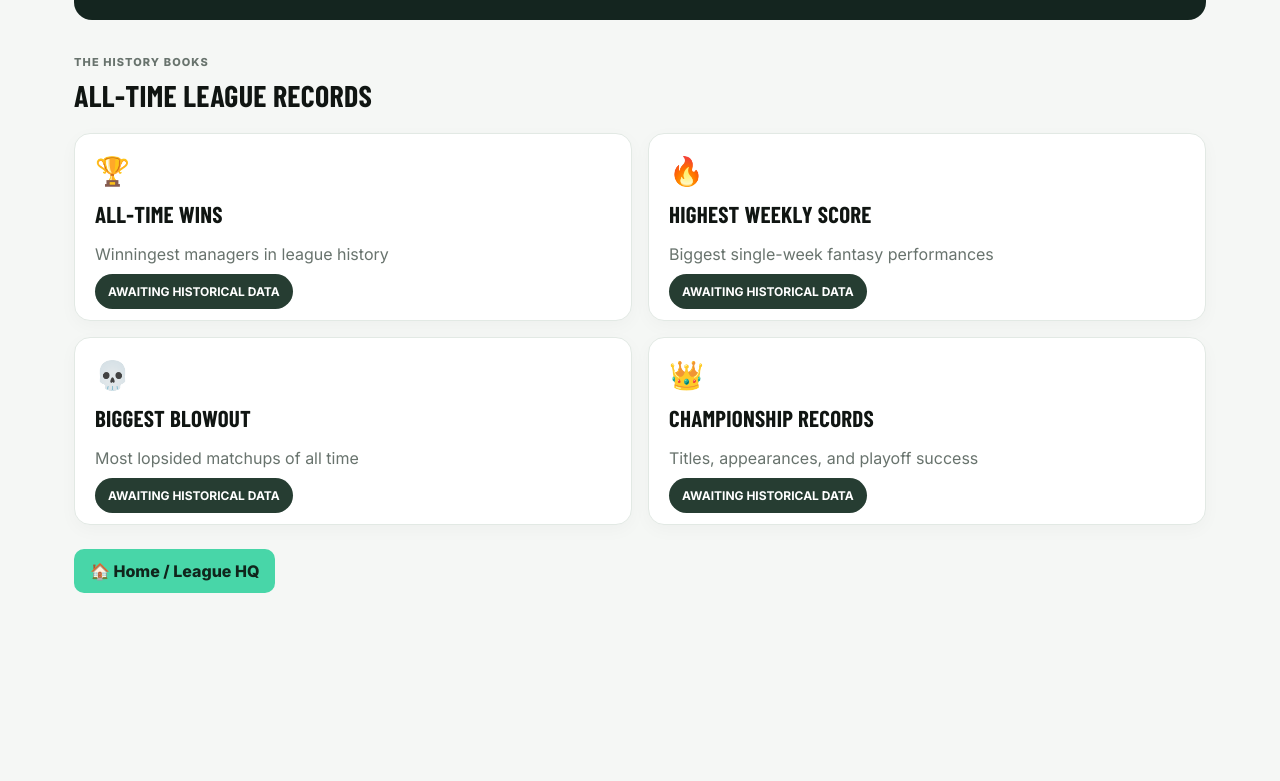
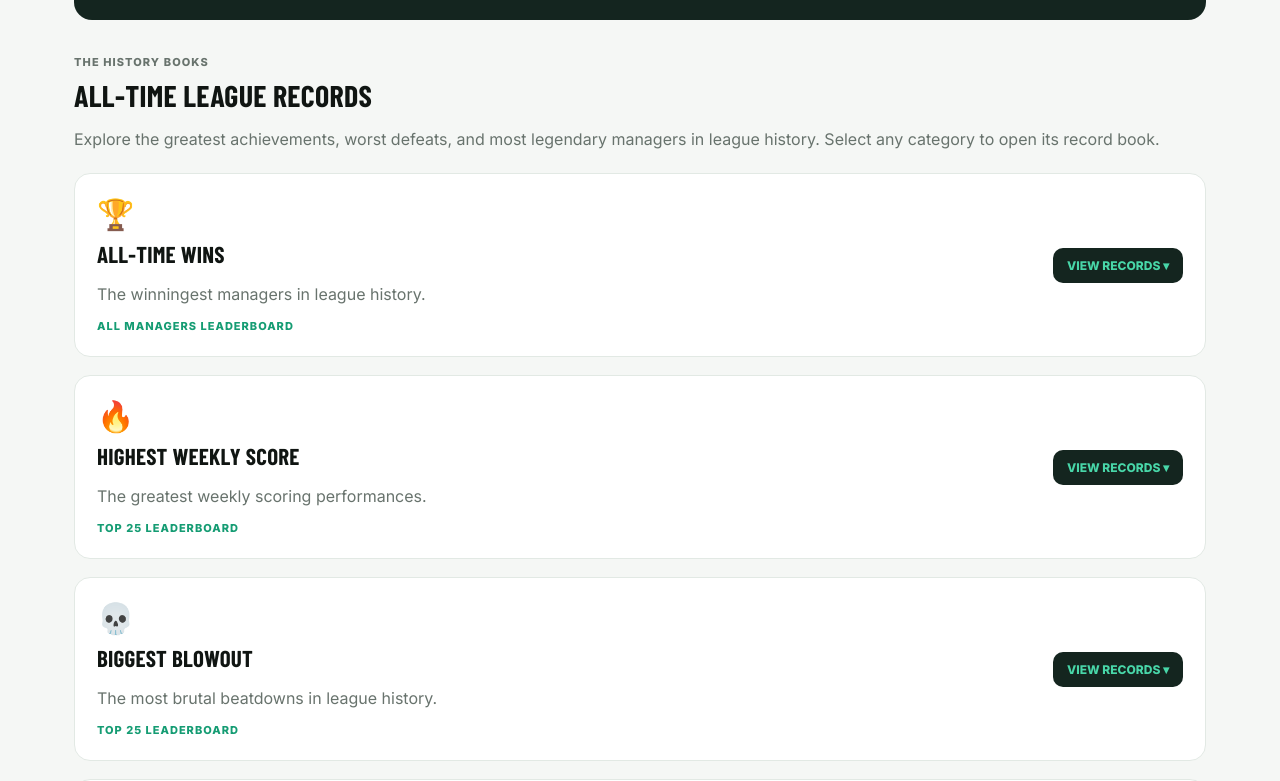
Before and after one commit to tlaird29/the-boys-league-hq, a Next.js app: page /records in a window 1280 px wide. Shown: the part 896-1677 px from the top of the page. Before the commit the page ends 1513 px from the top, so only its background shows below. Built offline with nearby package versions, Linux system fonts and the light colour scheme; a web font is replaced by a local one.

Commit message:
Complete Record Book layout

```diff
--- a/app/records/page.tsx
+++ b/app/records/page.tsx
@@ -5,6 +5,7 @@ import Link from "next/link";
 import { useState } from "react";
 
 const positions = ["QB", "RB", "WR", "TE", "K", "DEF"] as const;
+
 type Position = (typeof positions)[number];
 
 type PlayerSeason = {
@@ -26,24 +27,88 @@ const playerSeasons: Record<Position, PlayerSeason[]> = {
 
 const recordCategories = [
   {
+    id: "wins",
     icon: "🏆",
     title: "All-Time Wins",
-    description: "Winningest managers in league history",
+    description: "The winningest managers in league history.",
+    columns: ["RANK", "MANAGER", "W-L-T", "WIN %"],
+    spotlight: "ALL-TIME WINS LEADER",
+    records: [
+      "Career regular-season wins",
+      "Career playoff wins",
+      "Career win percentage",
+      "Most wins in a single season",
+      "Longest winning streak",
+      "Most consecutive playoff appearances",
+    ],
+    limit: "All managers",
   },
   {
+    id: "scores",
     icon: "🔥",
     title: "Highest Weekly Score",
-    description: "Biggest single-week fantasy performances",
+    description: "The greatest weekly scoring performances.",
+    columns: [
+      "RANK",
+      "TEAM / OWNER",
+      "SEASON / WEEK",
+      "POINTS",
+    ],
+    spotlight: "HIGHEST WEEKLY SCORE",
+    records: [
+      "Top 25 highest weekly scores",
+      "Top 25 lowest weekly scores",
+      "Most points in a single season",
+      "Highest average points per game",
+      "Highest playoff week score",
+      "Most points in a championship matchup",
+    ],
+    limit: "Top 25",
   },
   {
+    id: "blowouts",
     icon: "💀",
     title: "Biggest Blowout",
-    description: "Most lopsided matchups of all time",
+    description: "The most brutal beatdowns in league history.",
+    columns: [
+      "RANK",
+      "WINNER / LOSER",
+      "FINAL SCORE",
+      "MARGIN",
+    ],
+    spotlight: "BIGGEST MARGIN OF VICTORY",
+    records: [
+      "Top 25 biggest blowouts",
+      "Top 25 closest games",
+      "Biggest playoff blowout",
+      "Closest playoff matchup",
+      "Biggest championship blowout",
+      "Largest winning margin in a season",
+    ],
+    limit: "Top 25",
   },
   {
+    id: "championships",
     icon: "👑",
     title: "Championship Records",
-    description: "Titles, appearances, and playoff success",
+    description: "Champions, contenders, and playoff legends.",
+    columns: [
+      "RANK",
+      "MANAGER",
+      "TITLES",
+      "APPEARANCES",
+    ],
+    spotlight: "ALL-TIME CHAMPIONSHIP LEADER",
+    records: [
+      "Most league championships",
+      "Most championship appearances",
+      "Most runner-up finishes",
+      "Most playoff appearances",
+      "Career playoff win percentage",
+      "Longest championship drought",
+      "Year-by-year championship results",
+    ],
+    limit: "Full history",
   },
 ];
 
@@ -61,9 +126,11 @@ export default function RecordsPage() {
       <h1>THE RECORD BOOK</h1>
 
       <p className="muted">
-        The greatest performances, historic seasons, and
-        most legendary records in The Boys League history.
+        The greatest performances, historic seasons,
+        and most legendary records in The Boys League history.
       </p>
+
+      {/* TOP 25 PLAYER SEASONS */}
 
       <section
         style={{
@@ -142,7 +209,7 @@ export default function RecordsPage() {
         >
           <div
             style={{
-              padding: "20px",
+              padding: 20,
               background: "#edf5f0",
               borderBottom: "1px solid #dce7df",
             }}
@@ -150,9 +217,11 @@ export default function RecordsPage() {
             <div className="label">
               HISTORICAL PLAYER LEADERBOARD
             </div>
+
             <h3 style={{ marginTop: 6 }}>
               TOP 25 {position} SEASONS
             </h3>
+
             <p
               style={{
                 fontSize: 12,
@@ -211,9 +280,11 @@ export default function RecordsPage() {
                       }}
                     >
                       <div style={{ fontSize: 30 }}>🏆</div>
+
                       <strong>
                         {position} records awaiting import
                       </strong>
+
                       <div>
                         Historical player scores will appear
                         here once verified Yahoo league data
@@ -229,17 +300,31 @@ export default function RecordsPage() {
                         borderBottom: "1px solid #e2e9e4",
                       }}
                     >
-                      <td style={{ padding: 14, fontWeight: 800 }}>
+                      <td
+                        style={{
+                          padding: 14,
+                          fontWeight: 800,
+                        }}
+                      >
                         #{index + 1}
                       </td>
-                      <td style={{ padding: 14, fontWeight: 700 }}>
+
+                      <td
+                        style={{
+                          padding: 14,
+                          fontWeight: 700,
+                        }}
+                      >
                         {season.player}
                       </td>
+
                       <td style={{ padding: 14 }}>
                         {season.year}
                       </td>
+
                       <td style={{ padding: 14 }}>
                         <strong>{season.team}</strong>
+
                         <div
                           style={{
                             fontSize: 12,
@@ -249,6 +334,7 @@ export default function RecordsPage() {
                           {season.owner}
                         </div>
                       </td>
+
                       <td
                         style={{
                           padding: 14,
@@ -279,32 +365,278 @@ export default function RecordsPage() {
         </div>
       </section>
 
+      {/* ALL-TIME LEAGUE RECORDS */}
+
       <section style={{ marginTop: 35 }}>
         <div className="label">THE HISTORY BOOKS</div>
-        <h2 style={{ marginTop: 8 }}>
+
+        <h2 style={{ marginTop: 8, marginBottom: 12 }}>
           ALL-TIME LEAGUE RECORDS
         </h2>
 
-        <div className="grid">
+        <p className="muted">
+          Explore the greatest achievements, worst defeats,
+          and most legendary managers in league history.
+          Select any category to open its record book.
+        </p>
+
+        <div
+          style={{
+            display: "grid",
+            gap: 18,
+            marginTop: 24,
+          }}
+        >
           {recordCategories.map((record) => (
-            <div className="card span6" key={record.title}>
-              <div style={{ fontSize: 28, marginBottom: 12 }}>
+            <details
+              key={record.id}
+              style={{
+                background: "#ffffff",
+                border: "1px solid #e2e9e4",
+                borderRadius: 16,
+                overflow: "hidden",
+              }}
+            >
+              <summary
+                style={{
+                  padding: 22,
+                  cursor: "pointer",
+                  listStyle: "none",
+                }}
+              >
+                <div
+                  style={{
+                    display: "flex",
+                    justifyContent: "space-between",
+                    alignItems: "center",
+                    gap: 12,
+                  }}
+                >
+                  <div>
+                    <div
+                      style={{
+                        fontSize: 30,
+                        marginBottom: 8,
+                      }}
+                    >
                       {record.icon}
                     </div>
 
                     <h3>{record.title}</h3>
 
-              <p className="muted">
+                    <p
+                      className="muted"
+                      style={{ marginBottom: 10 }}
+                    >
                       {record.description}
                     </p>
 
-              <span className="pill">
-                AWAITING HISTORICAL DATA
+                    <span
+                      style={{
+                        fontSize: 11,
+                        color: "#159c73",
+                        fontWeight: 800,
+                        letterSpacing: 1,
+                      }}
+                    >
+                      {record.limit.toUpperCase()} LEADERBOARD
                     </span>
+                  </div>
+
+                  <span
+                    style={{
+                      background: "#14251f",
+                      color: "#48d6a8",
+                      padding: "10px 14px",
+                      borderRadius: 10,
+                      fontWeight: 800,
+                      fontSize: 12,
+                      whiteSpace: "nowrap",
+                    }}
+                  >
+                    VIEW RECORDS ▾
+                  </span>
+                </div>
+              </summary>
+
+              <div
+                style={{
+                  padding: 22,
+                  borderTop: "1px solid #e2e9e4",
+                }}
+              >
+                {/* RECORD HOLDER SPOTLIGHT */}
+
+                <div
+                  style={{
+                    background: "#14251f",
+                    color: "#ffffff",
+                    borderRadius: 14,
+                    padding: 24,
+                    marginBottom: 24,
+                    textAlign: "center",
+                  }}
+                >
+                  <div
+                    style={{
+                      color: "#e9c875",
+                      fontSize: 12,
+                      fontWeight: 800,
+                      letterSpacing: 2,
+                    }}
+                  >
+                    👑 RECORD HOLDER SPOTLIGHT
+                  </div>
+
+                  <h3 style={{ marginTop: 12 }}>
+                    {record.spotlight}
+                  </h3>
+
+                  <div
+                    style={{
+                      fontSize: 32,
+                      fontWeight: 900,
+                      color: "#48d6a8",
+                      marginTop: 16,
+                    }}
+                  >
+                    —
+                  </div>
+
+                  <p
+                    style={{
+                      color: "#c5d4cd",
+                      fontSize: 13,
+                    }}
+                  >
+                    Awaiting verified historical results
+                  </p>
+                </div>
+
+                {/* HISTORICAL LEADERBOARD */}
+
+                <h3 style={{ marginBottom: 15 }}>
+                  HISTORICAL LEADERBOARD
+                </h3>
+
+                <div style={{ overflowX: "auto" }}>
+                  <table
+                    style={{
+                      width: "100%",
+                      minWidth: 480,
+                      borderCollapse: "collapse",
+                      textAlign: "left",
+                    }}
+                  >
+                    <thead>
+                      <tr
+                        style={{
+                          background: "#edf5f0",
+                        }}
+                      >
+                        {record.columns.map((column) => (
+                          <th
+                            key={column}
+                            style={{
+                              padding: 14,
+                              fontSize: 11,
+                              color: "#68736d",
+                              letterSpacing: 1,
+                            }}
+                          >
+                            {column}
+                          </th>
+                        ))}
+                      </tr>
+                    </thead>
+
+                    <tbody>
+                      <tr>
+                        <td
+                          colSpan={record.columns.length}
+                          style={{
+                            padding: "35px 15px",
+                            textAlign: "center",
+                            color: "#68736d",
+                            fontSize: 14,
+                          }}
+                        >
+                          Historical rankings will appear
+                          after league data is imported.
+                        </td>
+                      </tr>
+                    </tbody>
+                  </table>
+                </div>
+
+                {/* ADDITIONAL RECORDS */}
+
+                <h3
+                  style={{
+                    marginTop: 28,
+                    marginBottom: 15,
+                  }}
+                >
+                  ADDITIONAL RECORDS
+                </h3>
+
+                <div
+                  style={{
+                    display: "grid",
+                    gridTemplateColumns:
+                      "repeat(auto-fit, minmax(min(100%, 220px), 1fr))",
+                    gap: 12,
+                  }}
+                >
+                  {record.records.map((item) => (
+                    <div
+                      key={item}
+                      style={{
+                        padding: 16,
+                        background: "#f4f8f5",
+                        borderRadius: 12,
+                        border: "1px solid #e2e9e4",
+                      }}
+                    >
+                      <div
+                        style={{
+                          fontSize: 12,
+                          fontWeight: 800,
+                          marginBottom: 8,
+                        }}
+                      >
+                        {item}
+                      </div>
+
+                      <div
+                        style={{
+                          color: "#68736d",
+                          fontSize: 12,
+                        }}
+                      >
+                        Awaiting historical data
+                      </div>
                     </div>
                   ))}
                 </div>
+
+                <p
+                  style={{
+                    marginTop: 22,
+                    color: "#68736d",
+                    fontSize: 12,
+                  }}
+                >
+                  Records will be calculated using verified
+                  league history from 2020 onward.
+                </p>
+              </div>
+            </details>
+          ))}
+        </div>
       </section>
+
+      {/* HOME BUTTON */}
 
       <div style={{ marginTop: 24 }}>
         <Link href="/" className="button">
```
Lines whose indentation alone changed are shown as unchanged.
